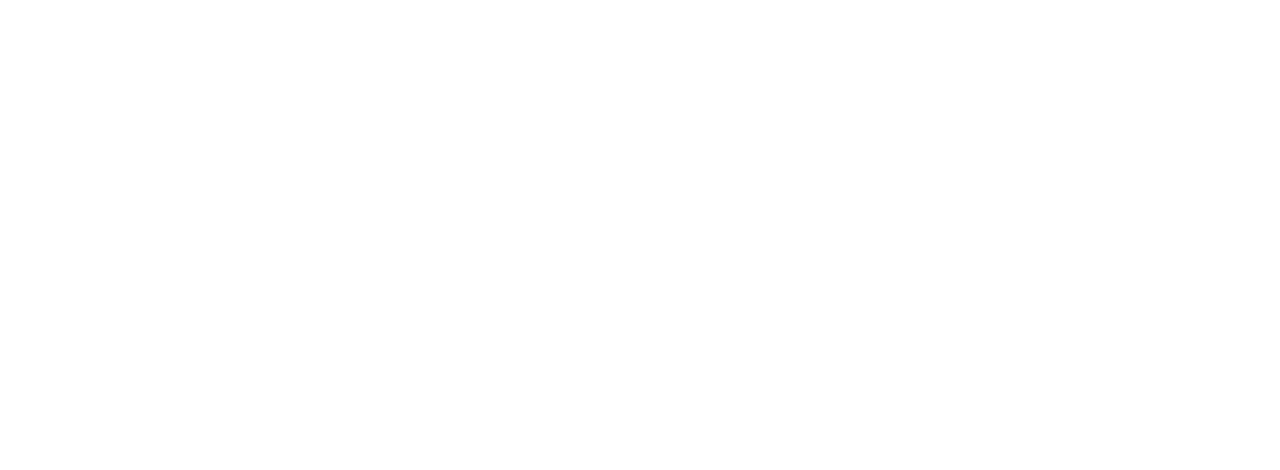
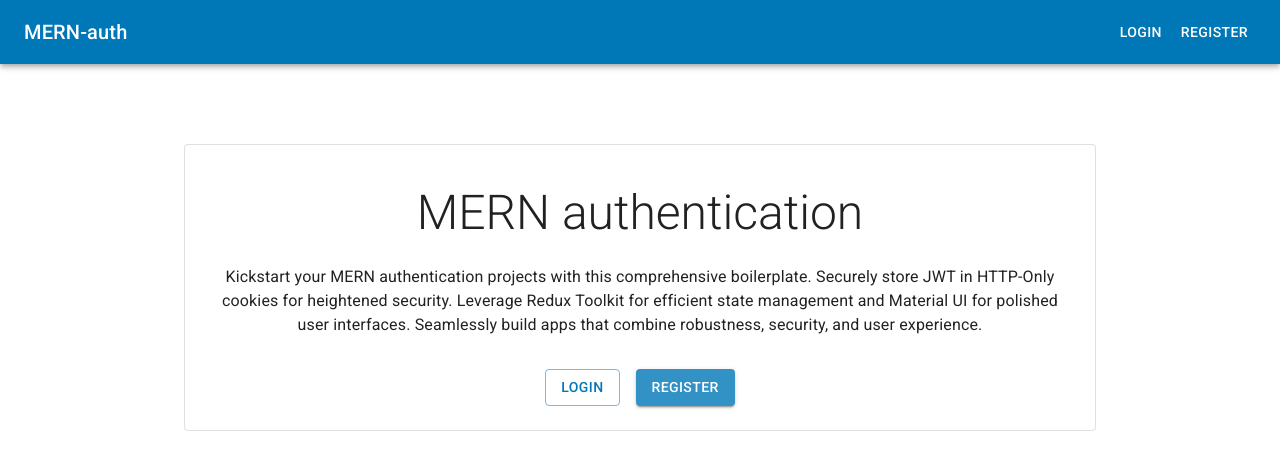
Before and after one commit to DawidZyluk/MERN-auth, a React (Vite) app in the folder client/: page / in a window 1280 px wide. Shown: the top 470 px of the page. Built offline with nearby package versions, Linux system fonts and the light colour scheme.

Commit message:
Add header and homepage

```diff
--- a/client/src/App.jsx
+++ b/client/src/App.jsx
@@ -1,11 +1,15 @@
-import { ThemeProvider } from '@mui/material'
+import { CssBaseline, ThemeProvider } from '@mui/material'
 import React from 'react'
 import { themeOptions } from './theme'
+import Header from './components/Header'
+import HomePage from './screens/HomePage'
 
 const App = () => {
   return (
     <ThemeProvider theme={themeOptions}>
-
+      <CssBaseline />
+      <Header />
+      <HomePage />
     </ThemeProvider>
   )
 }
--- /dev/null
+++ b/client/src/components/Header.jsx
@@ -0,0 +1,22 @@
+import * as React from 'react';
+import AppBar from '@mui/material/AppBar';
+import Box from '@mui/material/Box';
+import Toolbar from '@mui/material/Toolbar';
+import Typography from '@mui/material/Typography';
+import Button from '@mui/material/Button';
+
+export default function Header() {
+  return (
+    <Box sx={{ flexGrow: 1 }}>
+      <AppBar position="static">
+        <Toolbar>
+          <Typography variant="h6" component="div" sx={{ flexGrow: 1 }}>
+            MERN-auth
+          </Typography>
+          <Button color="inherit">Login</Button>
+          <Button color="inherit">Register</Button>
+        </Toolbar>
+      </AppBar>
+    </Box>
+  );
+}
--- /dev/null
+++ b/client/src/components/Hero.jsx
@@ -0,0 +1,48 @@
+import * as React from "react";
+import Box from "@mui/material/Box";
+import Card from "@mui/material/Card";
+import CardActions from "@mui/material/CardActions";
+import CardContent from "@mui/material/CardContent";
+import Button from "@mui/material/Button";
+import Typography from "@mui/material/Typography";
+import { Container, Stack } from "@mui/material";
+import { useTheme } from "@emotion/react";
+
+export default function Hero() {
+  const theme = useTheme();
+  return (
+    <Card
+      variant="outlined"
+      sx={{ minWidth: 275, my: 10, mx: 15, textAlign: "center", padding: 2 }}
+    >
+      <CardContent>
+        <Typography variant="h3" fontWeight={300} my={1}>
+          MERN authentication
+        </Typography>
+        <Typography mt={3}>
+          Kickstart your MERN authentication projects with this comprehensive
+          boilerplate. Securely store JWT in HTTP-Only cookies for heightened
+          security. Leverage Redux Toolkit for efficient state management and
+          Material UI for polished user interfaces. Seamlessly build apps that
+          combine robustness, security, and user experience.
+        </Typography>
+      </CardContent>
+      <CardActions sx={{ display: "flex", justifyContent: "center", mt: 1 }}>
+        <Stack direction="row" spacing={2}>
+          <Button variant="outlined"  size="medium">
+            Login
+          </Button>
+          <Button variant="contained" size="medium" sx={{
+            backgroundColor: theme.palette.primary[400],
+
+            '&:hover': {
+              backgroundColor: theme.palette.primary[500]
+            }
+          }}>
+            Register
+          </Button>
+        </Stack>
+      </CardActions>
+    </Card>
+  );
+}
--- /dev/null
+++ b/client/src/screens/HomePage.jsx
@@ -0,0 +1,13 @@
+import React from 'react'
+import Hero from '../components/Hero'
+import { Container } from '@mui/material'
+
+const HomePage = () => {
+  return (
+    <Container>
+      <Hero />
+    </Container>
+  )
+}
+
+export default HomePage
--- a/client/src/theme.js
+++ b/client/src/theme.js
@@ -2,15 +2,15 @@
 
 const tokens = {
   primary: {
-    100: "#cfe8f0",
-    200: "#a0d0e0",
-    300: "#70b9d1",
-    400: "#41a1c1",
-    500: "#118ab2",
-    600: "#0e6e8e",
-    700: "#0a536b",
-    800: "#073747",
-    900: "#031c24"
+    100: "#cce4f0",
+    200: "#99c9e2",
+    300: "#66add3",
+    400: "#3392c5",
+    500: "#0077b6",
+    600: "#005f92",
+    700: "#00476d",
+    800: "#003049",
+    900: "#001824"
 },
 }
 
```
